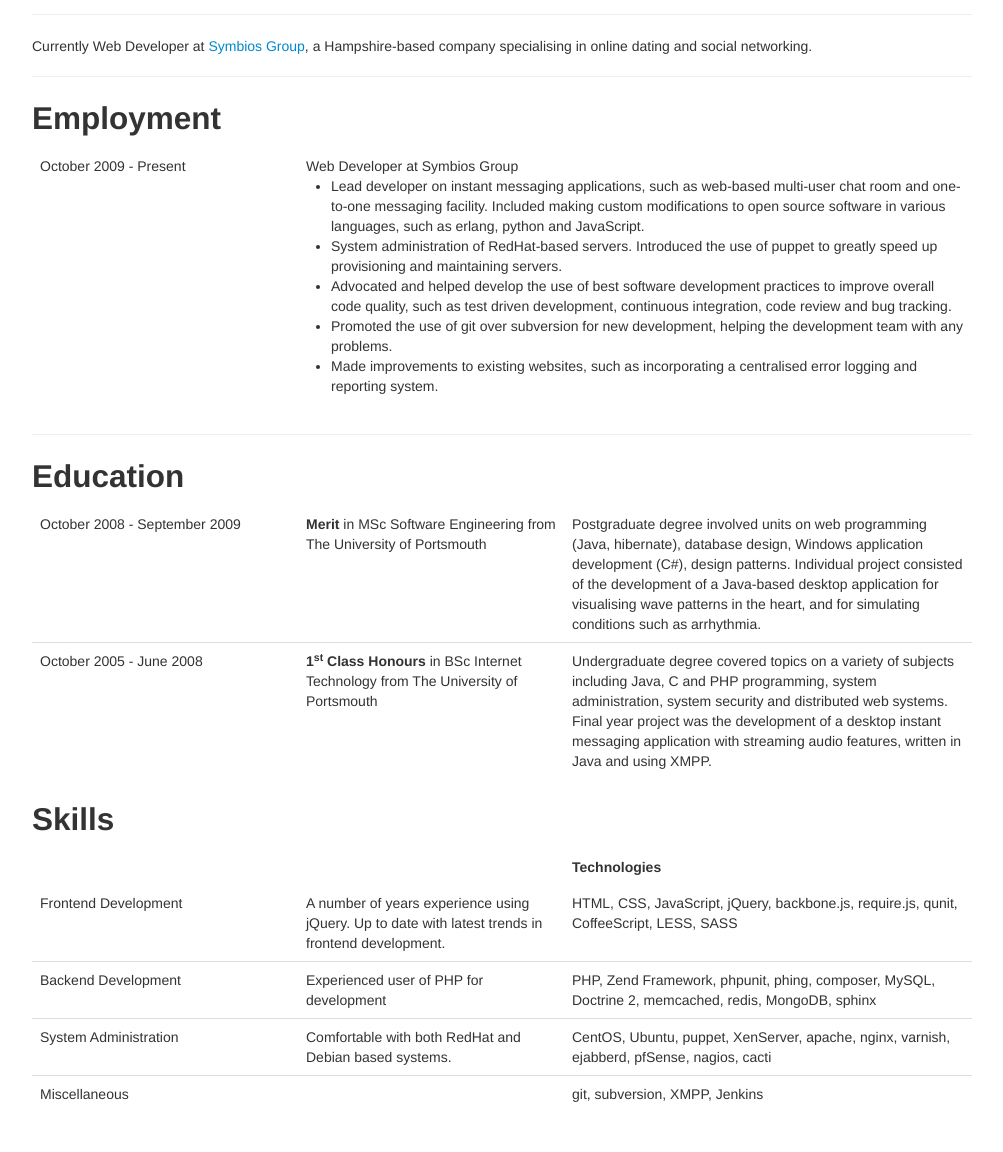
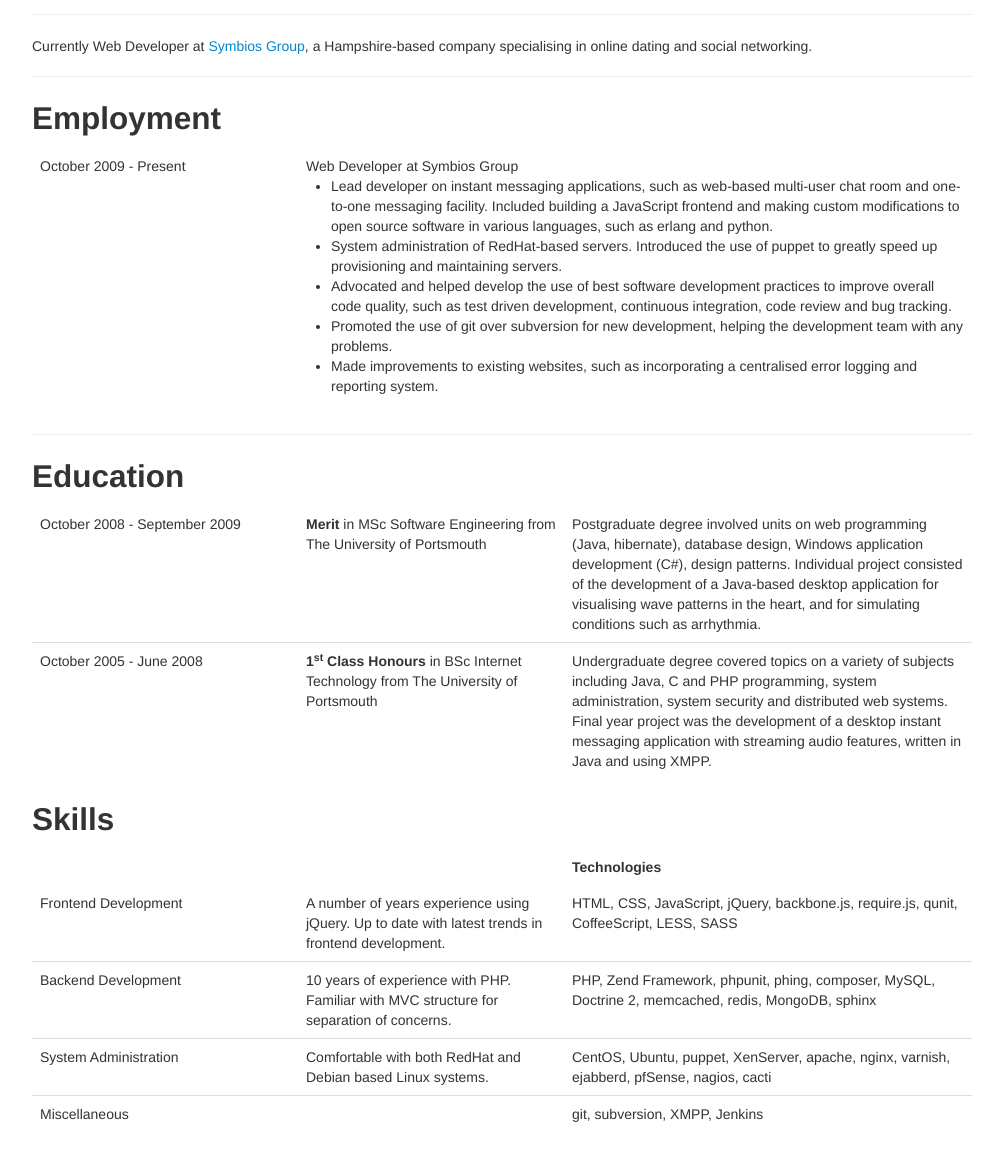
Before and after one commit to lboynton/cv, a PHP site: page / in a window 1280 px wide. Shown: the part 137-1289 px from the top of the page, without its empty margins (138-1141 px from the left). Before the commit the page ends 1239 px from the top, so only its background shows below. Run offline with PHP 8.4, Linux system fonts and the light colour scheme.

Commit message:
Minor updates to text

```diff
--- a/index.php
+++ b/index.php
@@ -20,7 +20,7 @@
 						<td class="top">
 							Web Developer at Symbios Group
 							<ul>
-								<li>Lead developer on instant messaging applications, such as web-based multi-user chat room and one-to-one messaging facility. Included making custom modifications to open source software in various languages, such as erlang, python and JavaScript.</li>
+								<li>Lead developer on instant messaging applications, such as web-based multi-user chat room and one-to-one messaging facility. Included building a JavaScript frontend and making custom modifications to open source software in various languages, such as erlang and python.</li>
 								<li>System administration of RedHat-based servers. Introduced the use of puppet to greatly speed up provisioning and maintaining servers.</li>
 								<li>Advocated and helped develop the use of best software development practices to improve overall code quality, such as test driven development, continuous integration, code review and bug tracking.</li>
 								<li>Promoted the use of git over subversion for new development, helping the development team with any problems.</li>
@@ -63,12 +63,12 @@
 					</tr>
 					<tr>
 						<td class="left">Backend Development</td>
-						<td class="middle">Experienced user of PHP for development </td>
+						<td class="middle">10 years of experience with PHP. Familiar with MVC structure for separation of concerns.</td>
 						<td>PHP, Zend Framework, phpunit, phing, composer, MySQL, Doctrine 2, memcached, redis, MongoDB, sphinx</td>
 					</tr>
 					<tr>
 						<td class="left">System Administration</td>
-						<td class="middle">Comfortable with both RedHat and Debian based systems.</td>
+						<td class="middle">Comfortable with both RedHat and Debian based Linux systems.</td>
 						<td>CentOS, Ubuntu, puppet, XenServer, apache, nginx, varnish, ejabberd, pfSense, nagios, cacti</td>
 					</tr>
 					<tr>
```
